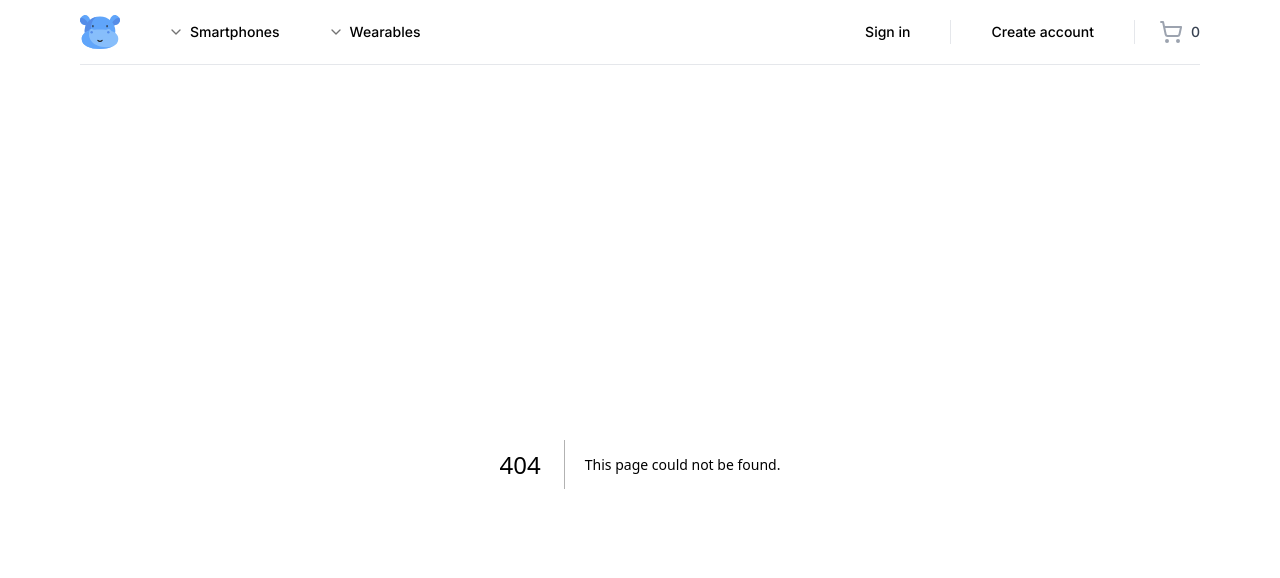
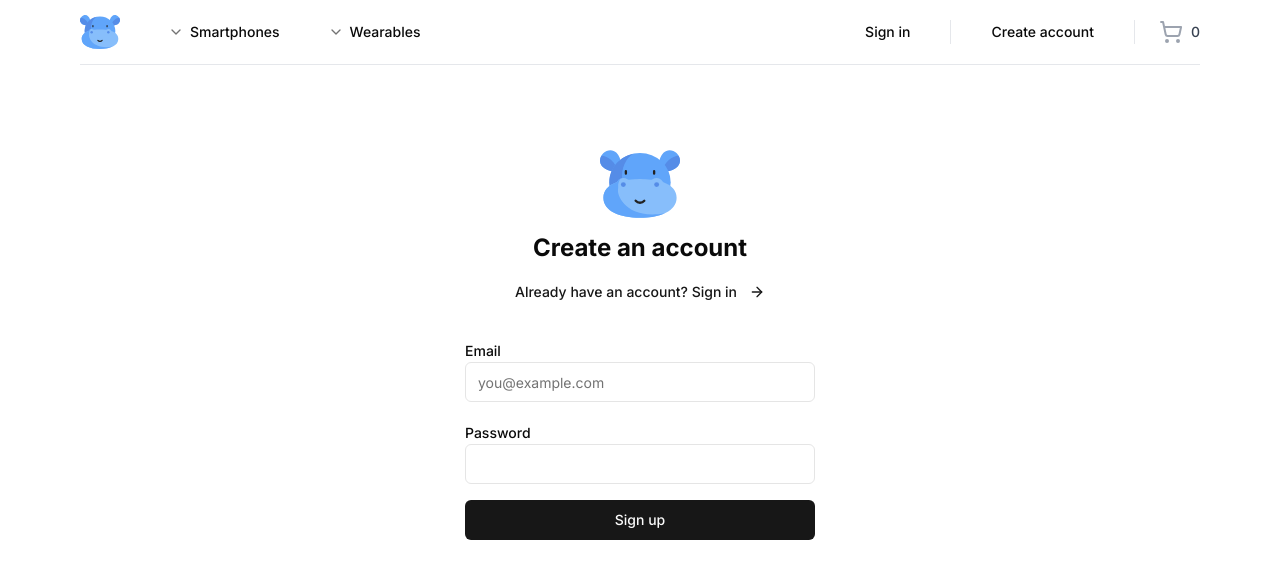
Before and after one commit to jlmonge/maser, a Next.js app: page /sign-up in a window 1280 px wide. Before the commit this address had no page. Shown: the top 578 px of the page. Built offline with nearby package versions, Linux system fonts and the light colour scheme.

Commit message:
Design sign up page

```diff
--- a/package.json
+++ b/package.json
@@ -13,6 +13,7 @@
     "@payloadcms/db-mongodb": "^1.4.3",
     "@payloadcms/richtext-slate": "^1.4.0",
     "@radix-ui/react-dialog": "^1.0.5",
+    "@radix-ui/react-label": "^2.0.2",
     "@radix-ui/react-separator": "^1.0.3",
     "@radix-ui/react-slot": "^1.0.2",
     "class-variance-authority": "^0.7.0",
--- /dev/null
+++ b/src/app/(auth)/sign-up/page.tsx
@@ -0,0 +1,61 @@
+"use client";
+
+import { Icons } from "@/components/icons";
+import { Button, buttonVariants } from "@/components/ui/button";
+import { Input } from "@/components/ui/input";
+import { Label } from "@/components/ui/label";
+import { cn } from "@/lib/utils";
+import { ArrowRight } from "lucide-react";
+import Link from "next/link";
+
+export default function Page() {
+  return (
+    <>
+      <div className="container relative flex pt-20 flex-col items-center justify-center lg:px-0">
+        <div className="mx-auto flex w-full flex-col justify-content space-y-6 sm:w-[350px]">
+          <div className="flex flex-col items-center space-y-2 text-center">
+            <Icons.logo className="h-20 w-20" />
+            <h1 className="text-2xl font-bold">Create an account</h1>
+
+            <Link
+              href="/sign-in"
+              className={buttonVariants({
+                variant: "link",
+                className: "gap-3",
+              })}
+            >
+              Already have an account? Sign in
+              <ArrowRight className="h-4 w-4" />
+            </Link>
+          </div>
+
+          <div className="grid gap-6">
+            <form>
+              <div className="grid gap-2">
+                <div className="grid gap-1 py-2">
+                  <Label htmlFor="email">Email</Label>
+                  <Input
+                    className={cn({
+                      "focus-visible:ring-red-500": true,
+                    })}
+                    placeholder="you@example.com"
+                  />
+                </div>
+                <div className="grid gap-1 py-2">
+                  <Label htmlFor="password">Password</Label>
+                  <Input
+                    className={cn({
+                      "focus-visible:ring-red-500": true,
+                    })}
+                    type="password"
+                  />
+                </div>
+                <Button>Sign up</Button>
+              </div>
+            </form>
+          </div>
+        </div>
+      </div>
+    </>
+  );
+}
--- /dev/null
+++ b/src/components/ui/input.tsx
@@ -0,0 +1,25 @@
+import * as React from "react"
+
+import { cn } from "@/lib/utils"
+
+export interface InputProps
+  extends React.InputHTMLAttributes<HTMLInputElement> {}
+
+const Input = React.forwardRef<HTMLInputElement, InputProps>(
+  ({ className, type, ...props }, ref) => {
+    return (
+      <input
+        type={type}
+        className={cn(
+          "flex h-10 w-full rounded-md border border-input bg-background px-3 py-2 text-sm ring-offset-background file:border-0 file:bg-transparent file:text-sm file:font-medium placeholder:text-muted-foreground focus-visible:outline-none focus-visible:ring-2 focus-visible:ring-ring focus-visible:ring-offset-2 disabled:cursor-not-allowed disabled:opacity-50",
+          className
+        )}
+        ref={ref}
+        {...props}
+      />
+    )
+  }
+)
+Input.displayName = "Input"
+
+export { Input }
--- /dev/null
+++ b/src/components/ui/label.tsx
@@ -0,0 +1,26 @@
+"use client"
+
+import * as React from "react"
+import * as LabelPrimitive from "@radix-ui/react-label"
+import { cva, type VariantProps } from "class-variance-authority"
+
+import { cn } from "@/lib/utils"
+
+const labelVariants = cva(
+  "text-sm font-medium leading-none peer-disabled:cursor-not-allowed peer-disabled:opacity-70"
+)
+
+const Label = React.forwardRef<
+  React.ElementRef<typeof LabelPrimitive.Root>,
+  React.ComponentPropsWithoutRef<typeof LabelPrimitive.Root> &
+    VariantProps<typeof labelVariants>
+>(({ className, ...props }, ref) => (
+  <LabelPrimitive.Root
+    ref={ref}
+    className={cn(labelVariants(), className)}
+    {...props}
+  />
+))
+Label.displayName = LabelPrimitive.Root.displayName
+
+export { Label }
```
Also changed, not shown: 1 other file (tests, documents, lock files or other folders).
